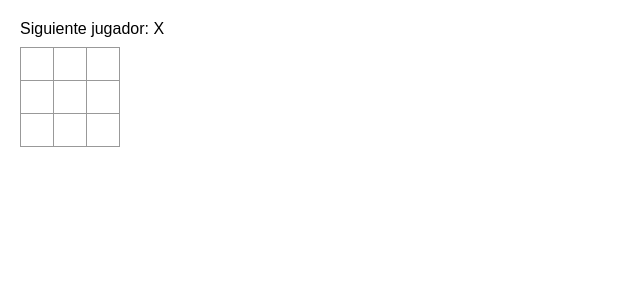
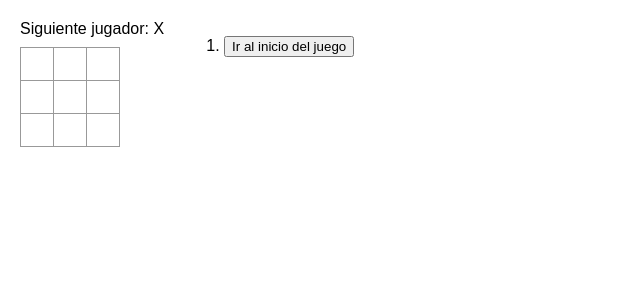
Before and after one commit to Andy-Castle/TresEnLinea, a React (Vite) app: page / in a window 1280 px wide. Shown: the top 300 px of the page, without its empty margins (0-640 px from the left). Built offline with nearby package versions, Linux system fonts and the light colour scheme.

Commit message:
Mostrar los movimiento anteriores

```diff
--- a/src/Game.jsx
+++ b/src/Game.jsx
@@ -11,13 +11,31 @@
     setXIsNext(!xIsNext);
   }
 
+  function jumpTo(nextMove) {
+    //TODO
+  }
+
+  const moves = history.map((squares, move) => {
+    let description;
+    if (move > 0) {
+      description = "Ir al movimiento #" + move;
+    } else {
+      description = "Ir al inicio del juego";
+    }
+    return (
+      <li>
+        <button onClick={() => jumpTo(move)}>{description}</button>
+      </li>
+    );
+  });
+
   return (
     <div className="game">
       <div className="game-board">
         <Board xIsNext={xIsNext} squares={currentSquares} onPlay={handlePlay} />
       </div>
       <div className="game-info">
-        <ol>{/*TODO*/}</ol>
+        <ol>{moves}</ol>
       </div>
     </div>
   );
```
